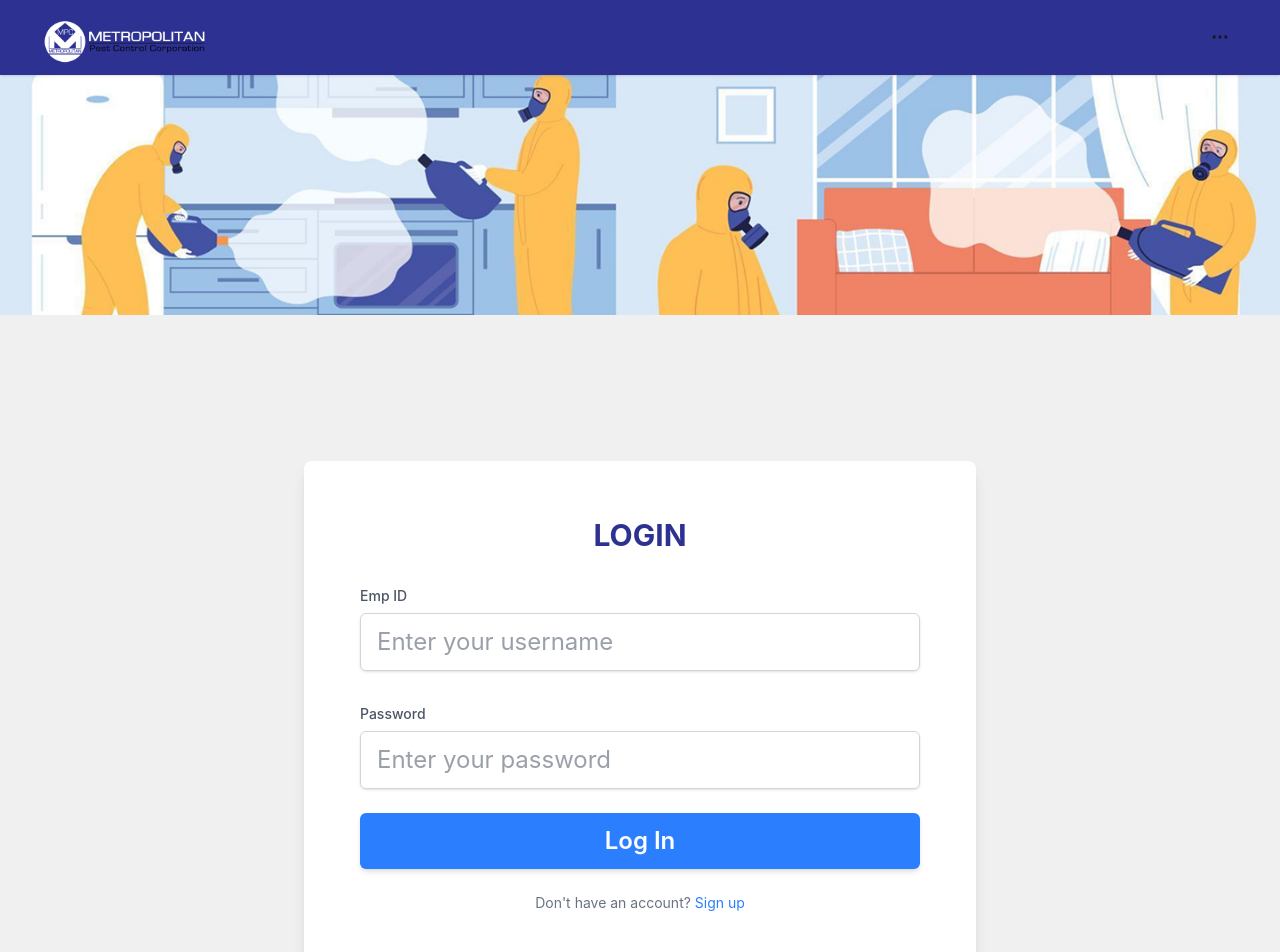
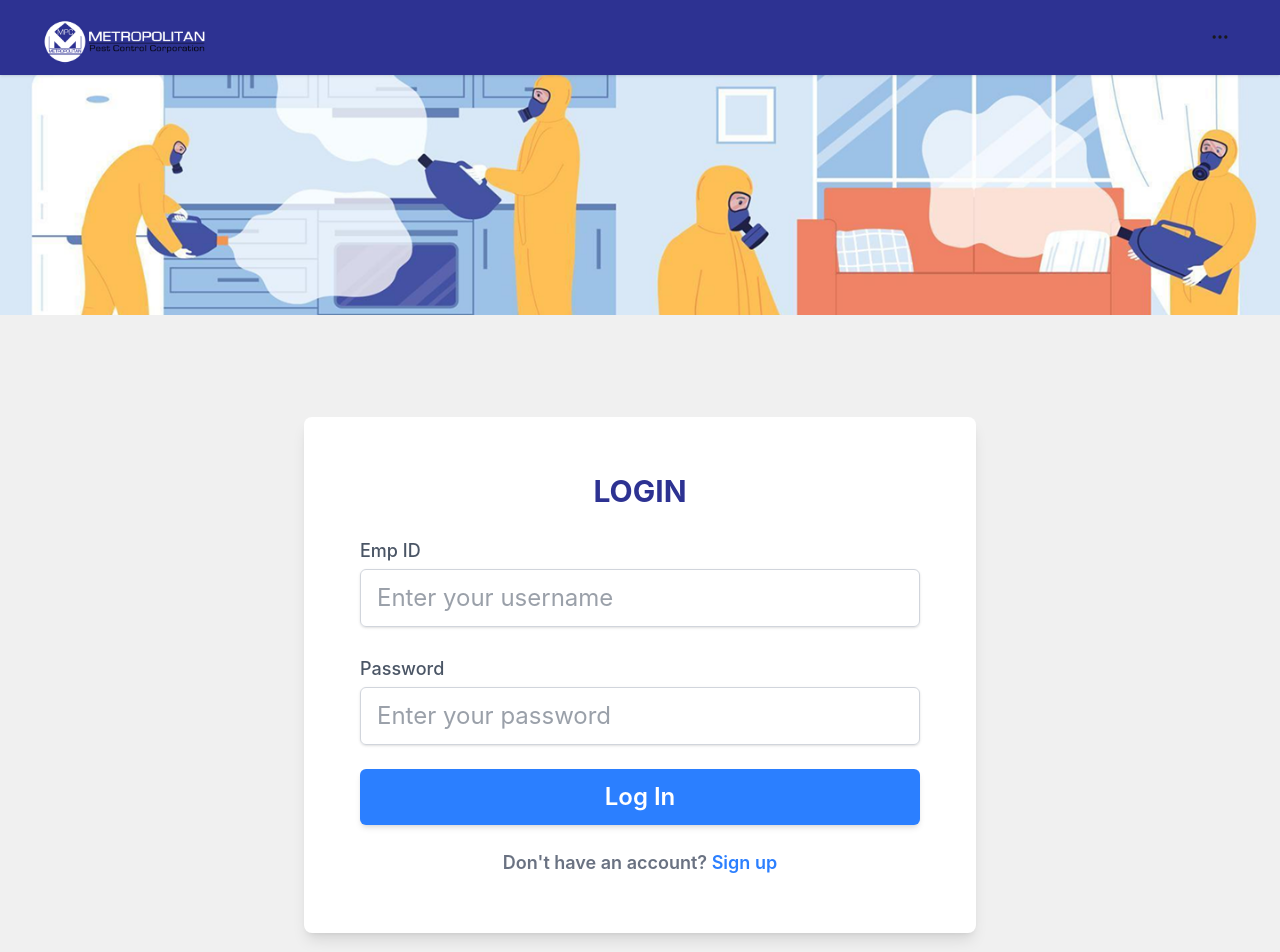
Before and after one commit to snowhyt/MPCC-System, a React (Vite) app in the folder frontend/: page /login in a window 1280 px wide. Shown: the top 952 px of the page. Built offline with nearby package versions, Linux system fonts and the light colour scheme.

Commit message:
minorLoginChange

```diff
--- a/frontend/src/pages/Login.jsx
+++ b/frontend/src/pages/Login.jsx
@@ -16,7 +16,7 @@ function Login() {
       </div>
 
       {/* Login Section */}
-      <div className="flex items-center justify-center min-h-screen bg-defaultBG px-4">
+      <div className="flex items-center justify-center h-[45rem] bg-defaultBG px-4">
         <div className="w-full max-w-2xl bg-white p-10 md:p-14 rounded-lg shadow-lg space-y-6">
           <h2 className="text-3xl font-bold text-center text-company">LOGIN</h2>
 
@@ -25,7 +25,7 @@ function Login() {
             <div>
               <label
                 htmlFor="emp_ID"
-                className="text-sm font-medium text-gray-600"
+                className="text-lg font-medium text-gray-600"
               >
                 Emp ID
               </label>
@@ -43,7 +43,7 @@ function Login() {
             <div>
               <label
                 htmlFor="password"
-                className="text-sm font-medium text-gray-600"
+                className="text-lg font-medium text-gray-600"
               >
                 Password
               </label>
@@ -69,9 +69,12 @@ function Login() {
           </form>
 
           <div className="text-center text-sm text-gray-500">
-            <p>
+            <p className="text-lg font-semibold">
               Don't have an account?{" "}
-              <a href="#" className="text-blue-500 hover:text-blue-700">
+              <a
+                href="#"
+                className="text-blue-500 hover:text-blue-700 text-lg not-first:font-semibold"
+              >
                 Sign up
               </a>
             </p>
```
